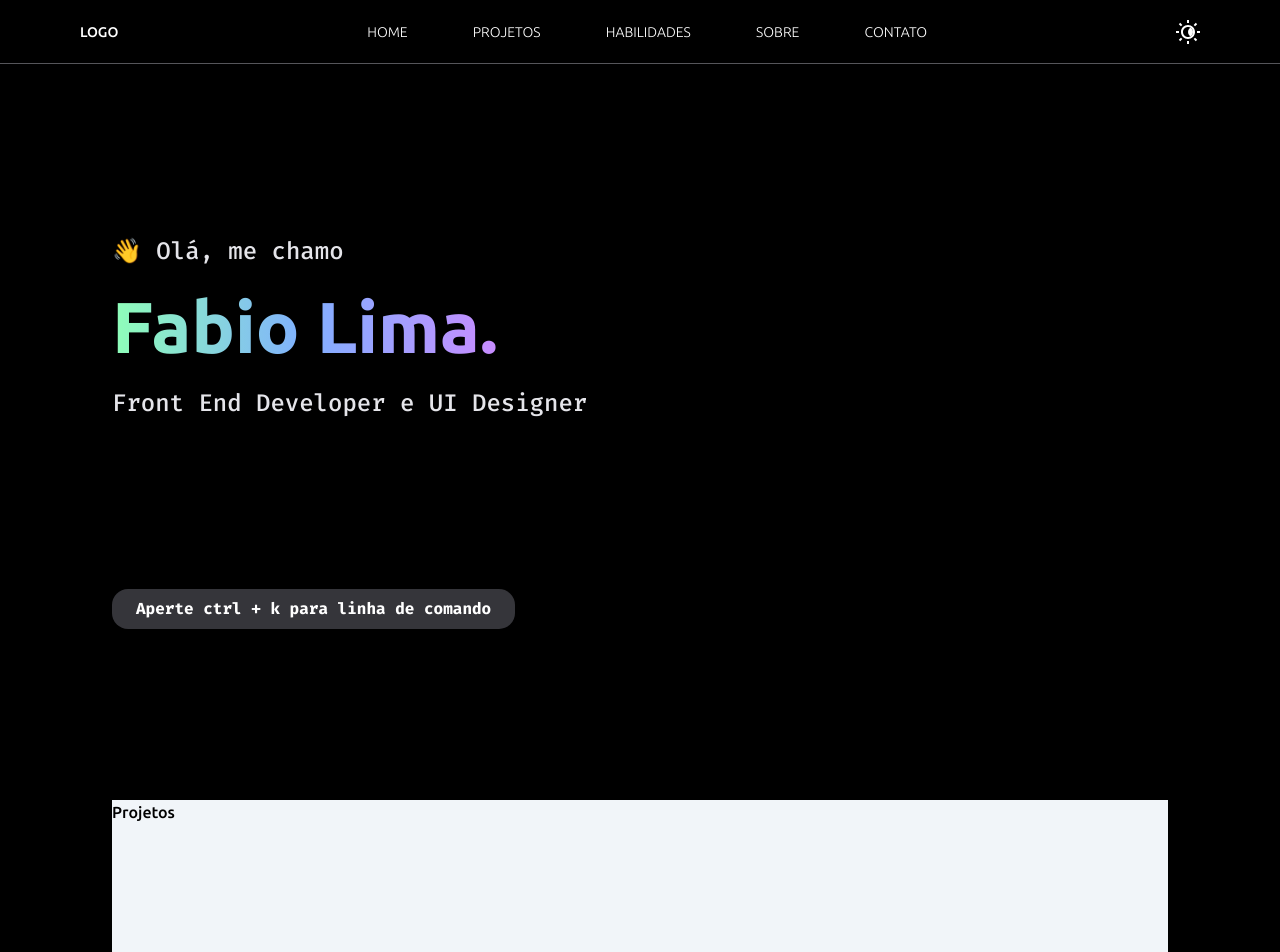
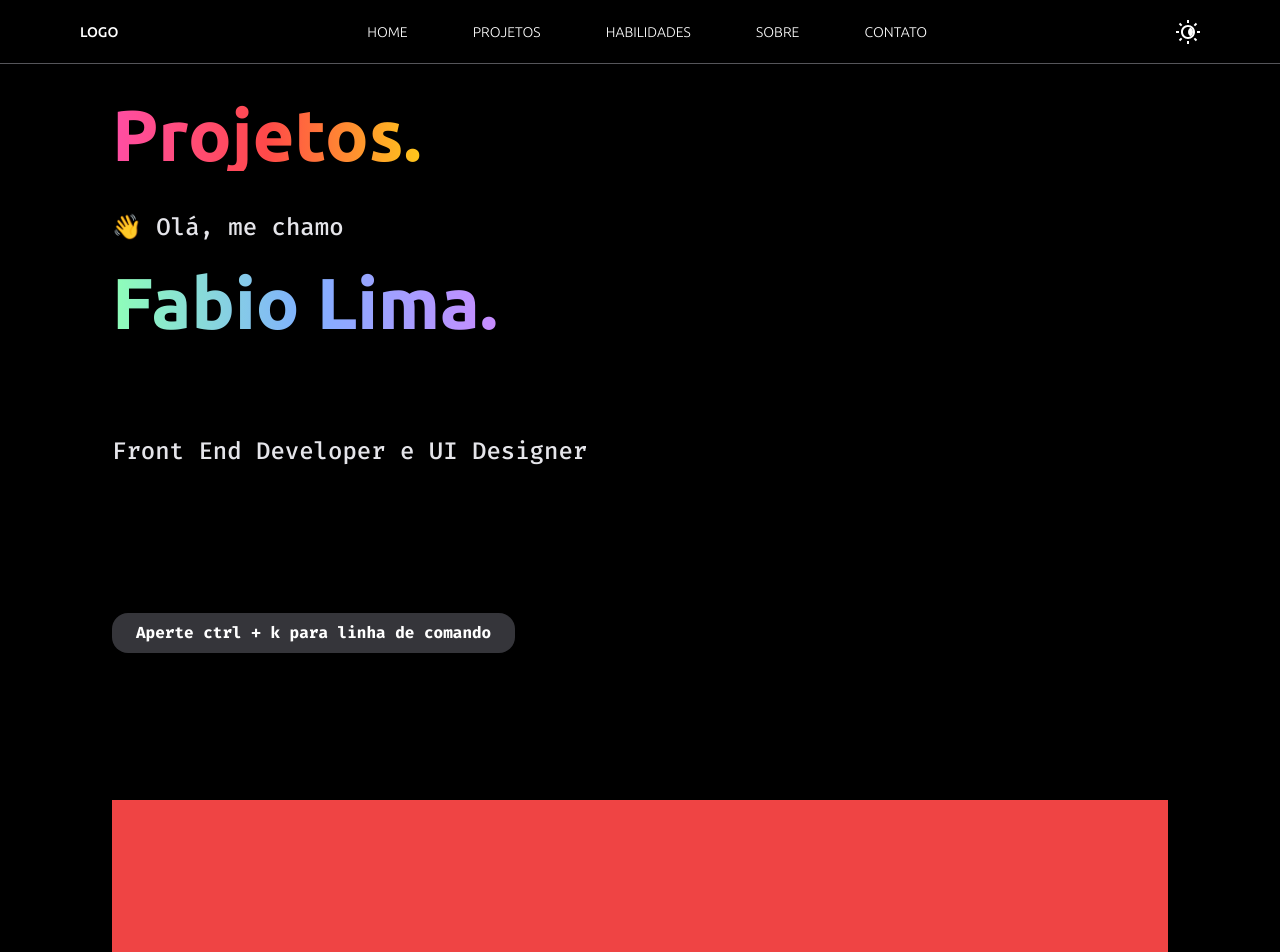
Before and after one commit to fabiolima-dev/fabiolima.dev, a Next.js app: page / in a window 1280 px wide. Shown: the top 952 px of the page. Built offline with nearby package versions, Linux system fonts and the light colour scheme.

Commit message:
fixing animations

```diff
--- a/components/Header.js
+++ b/components/Header.js
@@ -11,7 +11,7 @@ export default function Header({ darkMode, setDarkMode, sections }) {
   }
 
   return (
-    <header className="fixed flex h-16 w-screen items-center justify-between border-b-[1px] border-tertiary bg-primary px-10 md:px-20">
+    <header className="fixed z-10 flex h-16 w-screen items-center justify-between border-b-[1px] border-tertiary bg-primary px-10 md:px-20">
       <h1 className="text-sm text-secondary">LOGO</h1>
       {/* Larger Screens navbar */}
       <nav className="hidden md:mx-12 md:flex md:w-[576px] md:max-w-xl md:justify-between">
--- a/components/Home.js
+++ b/components/Home.js
@@ -1,28 +1,56 @@
+import { useState, useEffect } from "react";
+
 export default function Home({}) {
+  const [position, setPosition] = useState(0);
+
+  useEffect(() => {
+    window.addEventListener("scroll", (e) => {
+      setPosition(window.pageYOffset);
+    });
+  }, []);
+
   return (
-    <div className="flex h-screen flex-col">
+    <div className="flex h-screen grow flex-col items-start">
       <div className="h-16"></div>
-      <div className="flex grow flex-col items-center justify-evenly md:items-start">
-        <div className="flex flex-col items-center md:items-start">
-          <h3 className="text-center font-mono text-2xl text-quaternary">
+      <div className="flex grow flex-col justify-evenly">
+        <div className="sticky top-10 flex flex-col items-start justify-evenly  md:top-6">
+          <h3
+            style={{
+              opacity: `${-position / 2 + 100}%`,
+              bottom: `${position / 10}px`,
+            }}
+            className="relative font-mono text-base text-quaternary md:text-2xl"
+          >
             👋️ Olá, me chamo
           </h3>
-          <h1
-            className={`my-6 w-min animate-gradient text-center text-7xl font-bold [-webkit-text-fill-color:transparent] [-webkit-text-stroke:1px_white] md:w-max`}
+          <div className="w-[90vw]">
+            <h1
+              className={`relative my-2 w-fit animate-text-fill text-5xl font-bold [-webkit-text-fill-color:transparent] [-webkit-text-stroke:1px_white] md:my-6 md:text-7xl`}
+            >
+              Fabio Lima.
+            </h1>
+            <div className="gradient-oceanic relative bottom-14 h-0 w-0 animate-cover rounded-lg bg-gradient-to-r duration-500 ease-in-out md:bottom-[96px] md:h-[72px]"></div>
+          </div>
+          <h3
+            style={{
+              opacity: `${-position / 2 + 100}%`,
+              bottom: `${position / 10}px`,
+            }}
+            className="relative font-mono text-base text-quaternary md:text-2xl"
           >
-            Fabio Lima.
-            <div className="gradient-oceanic relative bottom-full h-full w-0 animate-reveal rounded-lg bg-gradient-to-r duration-500 ease-in-out"></div>
-          </h1>
-          <h3 className="text-center font-mono text-2xl text-quaternary">
             Front End Developer e UI Designer
           </h3>
         </div>
-        <h3 className="w-fit rounded-2xl bg-gray-2 px-6 py-2 text-center font-mono text-base font-bold text-white">
+        <h3
+          style={{
+            opacity: `${-position / 2 + 100}% `,
+            bottom: `${position / 10}px`,
+          }}
+          className="relative w-fit rounded-2xl bg-gray-2 px-6 py-2 text-center font-mono text-sm font-bold text-white md:text-base"
+        >
           Aperte ctrl + k para linha de comando
         </h3>
       </div>
     </div>
   );
 }
-
-// "gradient-oceanic my-6 w-min bg-gradient-to-r bg-clip-text text-center text-7xl font-bold text-transparent md:w-max"
--- a/components/Projects.js
+++ b/components/Projects.js
@@ -1,7 +1 @@
-export default function Projects() {
-  return (
-    <div className="mt-screen h-screen bg-slate-100">
-      <h1>Projetos</h1>
-    </div>
-  );
-}
+export default function Projects({ section }) {}
--- /dev/null
+++ b/components/SectionTitle.js
@@ -0,0 +1,19 @@
+export default function SectionTitle({ title, section }) {
+  function renderSection() {
+    if (section) {
+      return (
+        <div className="fixed top-[75px] flex">
+          <h1
+            className={`gradient-hyper relative my-2 w-fit bg-gradient-to-r bg-clip-text text-5xl font-bold text-transparent  md:my-6 md:text-7xl`}
+          >
+            Projetos.
+            <div className="gradient-hyper relative bottom-[105%] h-[110%] w-0 animate-insta-cover rounded-lg bg-gradient-to-r duration-500 ease-in-out"></div>
+          </h1>
+        </div>
+      );
+    } else {
+      return <></>;
+    }
+  }
+  return <div className="h-[50vh] bg-red-500">{renderSection()}</div>;
+}
--- a/package.json
+++ b/package.json
@@ -13,7 +13,8 @@
   "dependencies": {
     "next": "12.1.6",
     "react": "18.1.0",
-    "react-dom": "18.1.0"
+    "react-dom": "18.1.0",
+    "react-intersection-observer": "^9.1.0"
   },
   "devDependencies": {
     "autoprefixer": "^10.4.7",
--- a/pages/index.js
+++ b/pages/index.js
@@ -1,5 +1,7 @@
-import React, { useState } from "react";
+import React, { useState, useEffect } from "react";
+import { useInView } from "react-intersection-observer";
 import Head from "next/head";
+import SectionTitle from "../components/SectionTitle";
 import Header from "../components/Header";
 import Home from "../components/Home";
 import CommandLine from "../components/CommandLine";
@@ -7,6 +9,10 @@ import Projects from "../components/Projects";
 
 export default function Index() {
   const [darkMode, setDarkMode] = useState(true);
+
+  const [projectsRef, projectsInView] = useInView({
+    threshold: 0.5,
+  });
 
   const sections = [
     { section: "HOME", color: "gradient-oceanic", link: "#" },
@@ -32,9 +38,14 @@ export default function Index() {
         setDarkMode={setDarkMode}
         sections={sections}
       />
-      <main className="h-full w-full max-w-screen-2xl px-10 md:px-28">
-        <Home />
-        <Projects />
+      <main className="h-full w-full min-w-[300px] max-w-screen-2xl px-5 md:px-28">
+        <section>
+          <Home />
+        </section>
+        <SectionTitle title="Habilidades" section={projectsInView} />
+        <section ref={projectsRef}>
+          <Projects section={projectsInView} />
+        </section>
         <CommandLine />
       </main>
     </div>
--- a/tailwind.config.js
+++ b/tailwind.config.js
@@ -5,18 +5,22 @@ module.exports = {
   ],
   theme: {
     extend: {
+      screens: {
+        xsm: "400px",
+      },
       animation: {
-        reveal: "1s reveal 1s ease-in-out",
-        gradient: "1s gradient 1s ease-in-out forwards",
+        cover: "1s cover 1s ease-in-out",
+        "insta-cover": "1s cover ease-in-out",
+        "text-fill": "1s text-fill 1s ease-in-out forwards",
       },
       keyframes: {
-        reveal: {
-          "0%": { width: "0" },
+        cover: {
+          "0%": { width: "0", height: "48px" },
           "33%": { width: "100%" },
           "66%": { width: "100%" },
-          "100%": { width: "0", "margin-left": "auto" },
+          "100%": { width: "0", "margin-left": "auto", height: "48px" },
         },
-        gradient: {
+        "text-fill": {
           "0%": {
             "text-fill-color": "transparent",
             "-webkit-text-stroke": "1px white",
```
Also changed, not shown: 1 other file (tests, documents, lock files or other folders).
